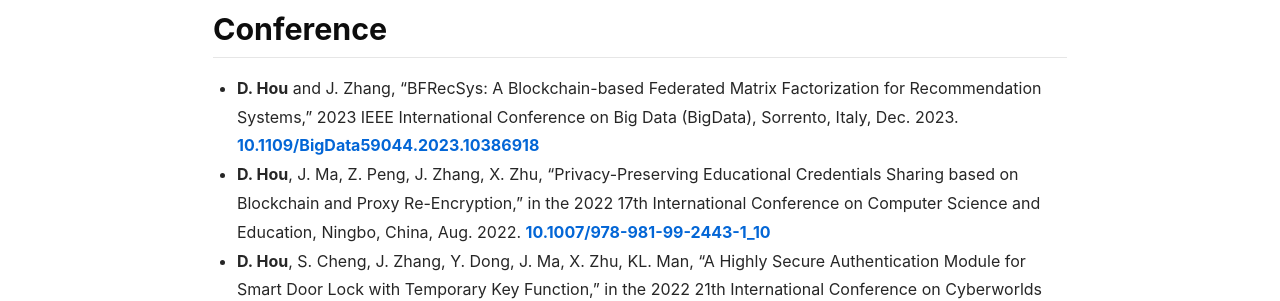
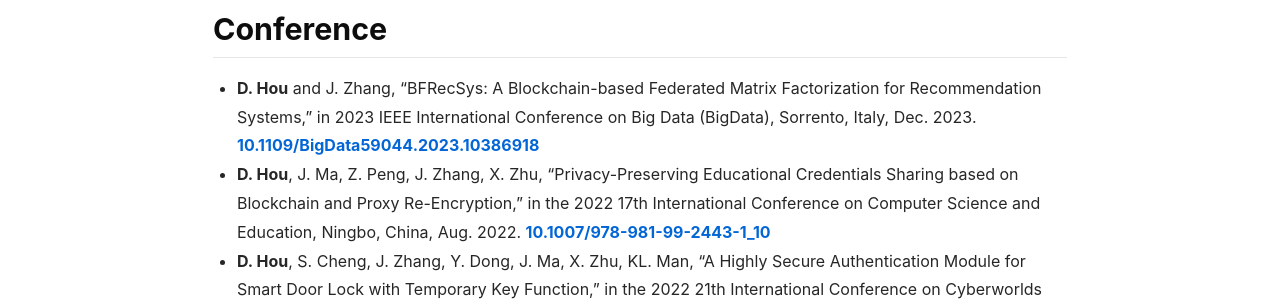
Before and after one commit to Donkequan/Donkequan.github.io, a Jekyll site: the page built from publication.md, in a window 1280 px wide. Shown: the part 214-515 px from the top of the page. Built offline with Jekyll 4.4.1, drawn with Linux system fonts in a browser that asks for light colours; nearby versions of some CDN libraries; our own code applies the rules of GitHub Pages for plain Markdown files.

```diff
--- a/publication.md
+++ b/publication.md
@@ -9,7 +9,7 @@ key: page-about
 ---
 
 ## Conference
-- **D. Hou** and J. Zhang, "BFRecSys: A Blockchain-based Federated Matrix Factorization for Recommendation Systems," 2023 IEEE International Conference on Big Data (BigData), Sorrento, Italy, Dec. 2023. [10.1109/BigData59044.2023.10386918](https://doi.org/10.1109/BigData59044.2023.10386918)
+- **D. Hou** and J. Zhang, "BFRecSys: A Blockchain-based Federated Matrix Factorization for Recommendation Systems," in 2023 IEEE International Conference on Big Data (BigData), Sorrento, Italy, Dec. 2023. [10.1109/BigData59044.2023.10386918](https://doi.org/10.1109/BigData59044.2023.10386918)
 - **D. Hou**, J. Ma, Z. Peng, J. Zhang, X. Zhu, "Privacy-Preserving Educational Credentials Sharing based on
   Blockchain and Proxy Re-Encryption," in the 2022 17th International Conference on Computer Science
   and Education, Ningbo, China, Aug. 2022. [10.1007/978-981-99-2443-1_10](https://doi.org/10.1007/978-981-99-2443-1_10)
```
